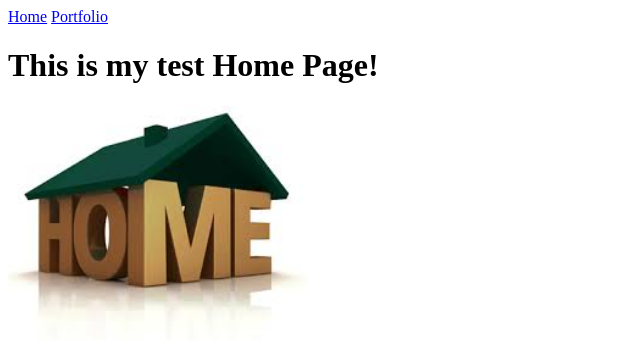
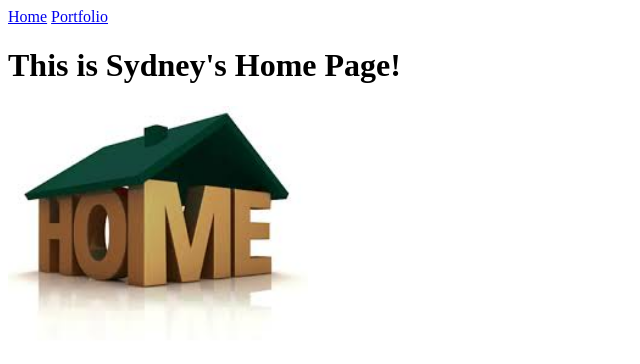
Before and after one commit to sbulsombut873/sbulsombut873.github.io, a plain HTML site: page my_website/index.html in a window 1280 px wide. Shown: the whole page, without its empty margins (0-640 px from the left). Drawn offline with Linux system fonts and the light colour scheme.

Commit message:
Changed the heading

```diff
--- a/my_website/index.html
+++ b/my_website/index.html
@@ -7,7 +7,7 @@
   <body>
     <a href="index.html">Home</a>
     <a href="portfolio.html">Portfolio</a>
-    <h1>This is my test Home Page!</h1>
+    <h1>This is Sydney's Home Page!</h1>
     <img src="images/home.jpg" height="250">
   </body>
 </html>
```
